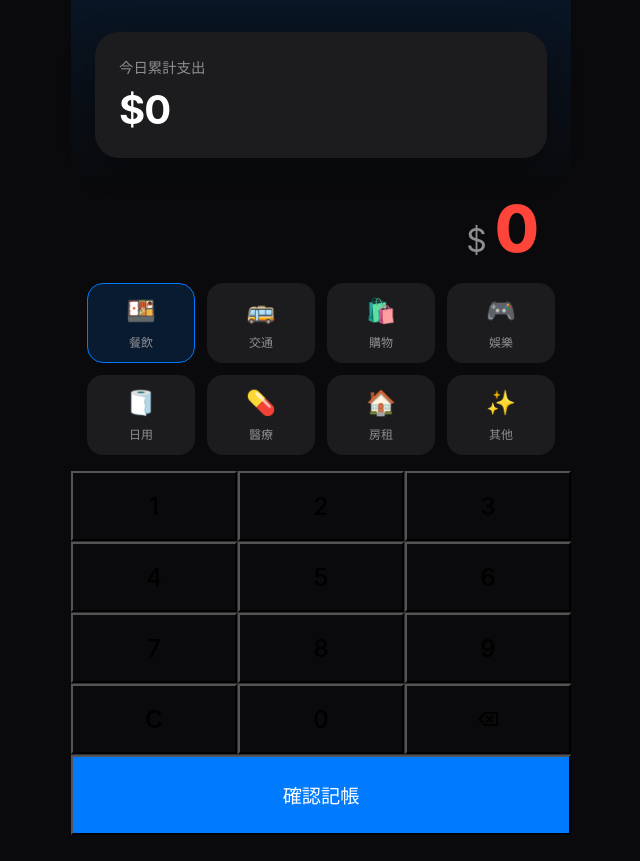
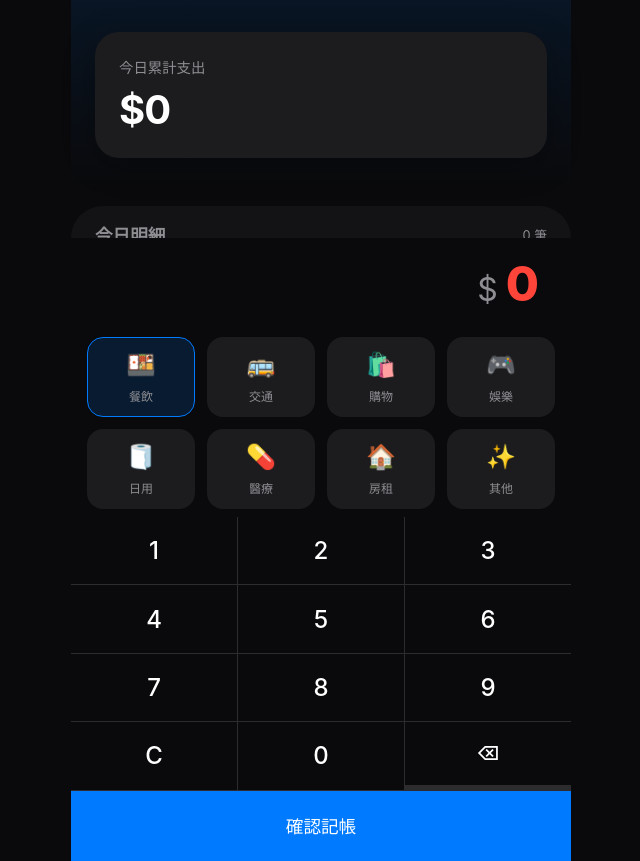
Before and after one commit to dalemiao3721/quick-money, a Next.js app: page / in a window 1280 px wide. Shown: the whole page, without its empty margins (319-959 px from the left). Before the commit the page ends 835 px from the top, so only its background shows below. Built offline with nearby package versions, Linux system fonts and the light colour scheme.

Commit message:
Implement Daily History list with category icons and auto-reset

```diff
--- a/src/app/globals.css
+++ b/src/app/globals.css
@@ -4,8 +4,10 @@
   --card-bg: #1c1c1e;
   --text: #ffffff;
   --text-secondary: #8e8e93;
-  --accent: #32d74b; /* 收入或成功色 */
-  --danger: #ff453a; /* 支出色 */
+  --accent: #32d74b;
+  /* 收入或成功色 */
+  --danger: #ff453a;
+  /* 支出色 */
   --font-main: -apple-system, BlinkMacSystemFont, "Segoe UI", Roboto, Helvetica, Arial, sans-serif;
 }
 
@@ -20,12 +22,14 @@ body {
   background: var(--bg);
   color: var(--text);
   font-family: var(--font-main);
-  overflow: hidden; /* 防止 PWA 橡皮筋效應 */
+  overflow: hidden;
+  /* 防止 PWA 橡皮筋效應 */
   height: 100vh;
   width: 100vw;
 }
 
-input, button {
+input,
+button {
   font-family: inherit;
 }
 
@@ -41,14 +45,14 @@ input, button {
 /* Header & Summary */
 .header {
   padding: 2rem 1.5rem 1rem;
-  background: linear-gradient(180deg, rgba(0,122,255,0.1) 0%, rgba(10,10,12,0) 100%);
+  background: linear-gradient(180deg, rgba(0, 122, 255, 0.1) 0%, rgba(10, 10, 12, 0) 100%);
 }
 
 .summary-card {
   background: var(--card-bg);
   padding: 1.5rem;
   border-radius: 24px;
-  box-shadow: 0 8px 32px rgba(0,0,0,0.3);
+  box-shadow: 0 8px 32px rgba(0, 0, 0, 0.3);
   margin-bottom: 1rem;
 }
 
@@ -115,7 +119,7 @@ input, button {
 }
 
 .category-item.selected {
-  background: rgba(0,122,255,0.15);
+  background: rgba(0, 122, 255, 0.15);
   border-color: var(--primary);
 }
 
@@ -139,13 +143,16 @@ input, button {
 
 .key {
   background: var(--bg);
-  height: 70px;
+  height: min-content;
   display: flex;
   justify-content: center;
   align-items: center;
   font-size: 1.5rem;
   font-weight: 500;
   transition: background 0.1s;
+  border: none;
+  color: var(--text);
+  padding: 1.2rem;
 }
 
 .key:active {
@@ -154,9 +161,92 @@ input, button {
 
 .key.confirm {
   background: var(--primary);
-  grid-column: span 1;
+  grid-column: span 3;
 }
 
 .key.delete {
   font-size: 1.2rem;
 }
+
+/* History List Section */
+.history-section {
+  flex: 1.2;
+  overflow-y: auto;
+  padding: 1rem 1.5rem;
+  background: rgba(28, 28, 30, 0.5);
+  border-radius: 32px 32px 0 0;
+  margin-top: 1rem;
+}
+
+.history-header {
+  display: flex;
+  justify-content: space-between;
+  align-items: center;
+  margin-bottom: 1.2rem;
+}
+
+.history-title {
+  font-size: 1.1rem;
+  font-weight: 600;
+  color: var(--text-secondary);
+}
+
+.history-empty {
+  text-align: center;
+  color: var(--text-secondary);
+  padding-top: 2rem;
+  font-size: 0.9rem;
+}
+
+.history-item {
+  display: flex;
+  align-items: center;
+  padding: 1rem 0;
+  border-bottom: 1px solid rgba(255, 255, 255, 0.05);
+  animation: slideIn 0.3s ease-out;
+}
+
+.history-item-icon {
+  width: 44px;
+  height: 44px;
+  background: #2c2c2e;
+  border-radius: 12px;
+  display: flex;
+  justify-content: center;
+  align-items: center;
+  font-size: 1.4rem;
+  margin-right: 1rem;
+}
+
+.history-item-info {
+  flex: 1;
+}
+
+.history-item-label {
+  font-weight: 500;
+  font-size: 1rem;
+}
+
+.history-item-time {
+  font-size: 0.8rem;
+  color: var(--text-secondary);
+  margin-top: 2px;
+}
+
+.history-item-amount {
+  font-weight: 700;
+  font-size: 1.1rem;
+  color: var(--danger);
+}
+
+@keyframes slideIn {
+  from {
+    opacity: 0;
+    transform: translateY(10px);
+  }
+
+  to {
+    opacity: 1;
+    transform: translateY(0);
+  }
+}
--- a/src/app/page.tsx
+++ b/src/app/page.tsx
@@ -17,28 +17,40 @@ export default function Home() {
   const [amount, setAmount] = useState("0");
   const [selectedCat, setSelectedCat] = useState("food");
   const [totalToday, setTotalToday] = useState(0);
+  const [history, setHistory] = useState<{ id: number, amount: number, category: string, time: string }[]>([]);
 
   // 初始化：從 LocalStorage 讀取今日數據
   useEffect(() => {
     const savedData = localStorage.getItem("quick_money_data");
+    const savedHistory = localStorage.getItem("quick_money_history");
+    const today = new Date().toLocaleDateString();
+
     if (savedData) {
       const { total, date } = JSON.parse(savedData);
-      const today = new Date().toLocaleDateString();
-      // 如果日期是今天，則載入總額，否則重置為 0
       if (date === today) {
         setTotalToday(total);
+      } else {
+        localStorage.removeItem("quick_money_history"); // 新的一天，清除歷史
+      }
+    }
+
+    if (savedHistory) {
+      const historyData = JSON.parse(savedHistory);
+      // 檢查歷史第一筆是否是今天的，若不是則不載入
+      if (historyData.length > 0 && new Date(historyData[0].id).toLocaleDateString() === today) {
+        setHistory(historyData);
       }
     }
   }, []);
 
-  // 監聽 totalToday 變化並儲存
+  // 持久化儲存
   useEffect(() => {
-    const data = {
+    localStorage.setItem("quick_money_data", JSON.stringify({
       total: totalToday,
       date: new Date().toLocaleDateString()
-    };
-    localStorage.setItem("quick_money_data", JSON.stringify(data));
-  }, [totalToday]);
+    }));
+    localStorage.setItem("quick_money_history", JSON.stringify(history));
+  }, [totalToday, history]);
 
   // 處理按鈕輸入
   const handleKey = (key: string) => {
@@ -47,7 +59,6 @@ export default function Home() {
     } else if (key === "C") {
       setAmount("0");
     } else {
-      // 限制金額長度防止溢出
       if (amount.length > 9) return;
       setAmount((prev) => (prev === "0" ? key : prev + key));
     }
@@ -57,13 +68,18 @@ export default function Home() {
     const numAmount = parseInt(amount);
     if (numAmount === 0) return;
 
-    // 更新狀態，觸發 useEffect 進行持久化
+    const now = new Date();
+    const newItem = {
+      id: now.getTime(),
+      amount: numAmount,
+      category: selectedCat,
+      time: now.toLocaleTimeString([], { hour: '2-digit', minute: '2-digit' })
+    };
+
     setTotalToday((prev) => prev + numAmount);
-
-    // 儲存成功的動畫效果與重置
+    setHistory((prev) => [newItem, ...prev]);
     setAmount("0");
 
-    // 給予簡單震動回饋
     if (typeof window !== "undefined" && window.navigator.vibrate) {
       window.navigator.vibrate([10]);
     }
@@ -79,16 +95,44 @@ export default function Home() {
         </div>
       </div>
 
-      {/* 金額顯示區 */}
-      <div className="input-display">
+      {/* 歷史清單區域 */}
+      <div className="history-section">
+        <div className="history-header">
+          <h2 className="history-title">今日明細</h2>
+          <span style={{ fontSize: "0.8rem", color: "var(--text-secondary)" }}>
+            {history.length} 筆
+          </span>
+        </div>
+
+        {history.length === 0 ? (
+          <div className="history-empty">尚未有記帳紀錄，開始輸入吧！</div>
+        ) : (
+          history.map((item) => {
+            const catInfo = CATEGORIES.find(c => c.id === item.category);
+            return (
+              <div key={item.id} className="history-item">
+                <div className="history-item-icon">{catInfo?.icon}</div>
+                <div className="history-item-info">
+                  <div className="history-item-label">{catInfo?.label}</div>
+                  <div className="history-item-time">{item.time}</div>
+                </div>
+                <div className="history-item-amount">-${item.amount.toLocaleString()}</div>
+              </div>
+            );
+          })
+        )}
+      </div>
+
+      {/* 金額顯示區 - 縮小以便騰出空間 */}
+      <div className="input-display" style={{ padding: "1rem 2rem", flex: "0 0 auto" }}>
         <div style={{ display: "flex", alignItems: "baseline" }}>
           <span className="currency-symbol">$</span>
-          <span className="amount-preview">{parseInt(amount).toLocaleString()}</span>
+          <span className="amount-preview" style={{ fontSize: "3rem" }}>{parseInt(amount).toLocaleString()}</span>
         </div>
       </div>
 
       {/* 分類選擇區 */}
-      <div className="category-section">
+      <div className="category-section" style={{ padding: "0.5rem 1rem" }}>
         <div className="category-grid">
           {CATEGORIES.map((cat) => (
             <button
@@ -103,20 +147,20 @@ export default function Home() {
         </div>
       </div>
 
-      {/* 類 iOS 數字鍵盤 */}
+      {/* 數字鍵盤 */}
       <div className="keyboard">
         {["1", "2", "3", "4", "5", "6", "7", "8", "9", "C", "0", "delete"].map((k) => (
           <button
             key={k}
             className={`key ${k === "delete" ? "delete" : ""}`}
-            onClick={() => k === "delete" || k === "C" ? handleKey(k) : handleKey(k)}
+            onClick={() => handleKey(k)}
           >
             {k === "delete" ? "⌫" : k}
           </button>
         ))}
         <button
           className="key confirm"
-          style={{ gridColumn: "span 3", height: "80px", fontSize: "1.2rem", color: "white" }}
+          style={{ height: "70px", fontSize: "1.1rem", color: "white" }}
           onClick={handleSave}
         >
           確認記帳
```
